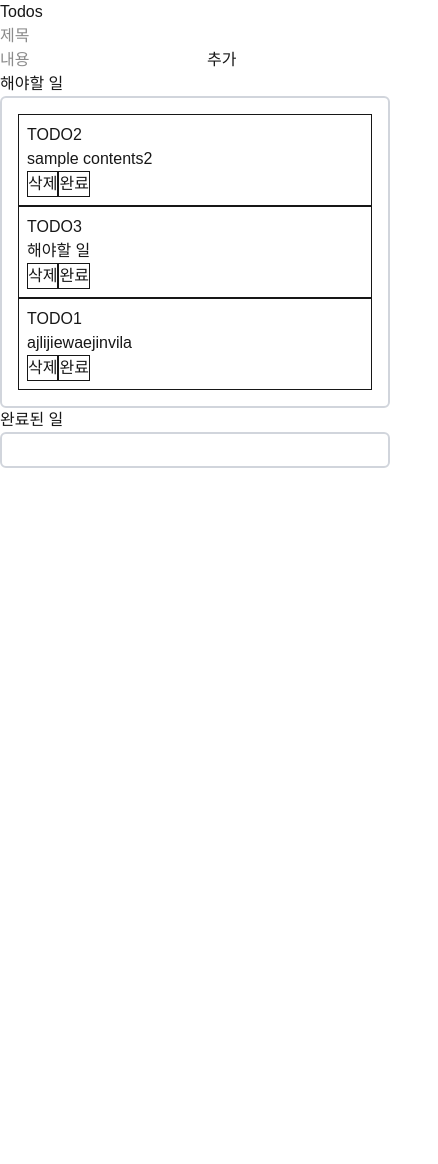
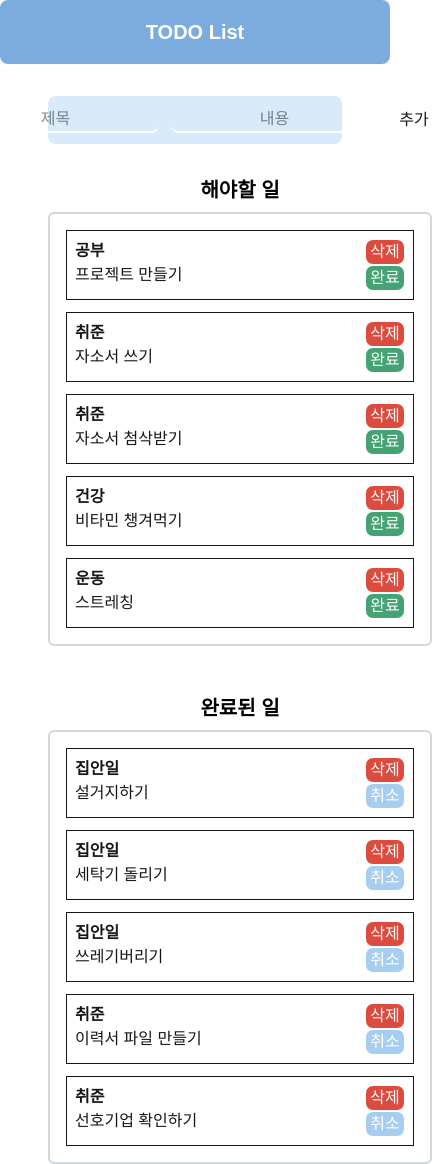
Before and after one commit to soo0297/react-intern-project, a Next.js app: page / in a window 390 px wide. Shown: the whole page, 438 px wide, since content can reach past the window. Before the commit the page ends 844 px from the top, so only its background shows below. Built offline with nearby package versions, Linux system fonts and the light colour scheme; data requests are answered from the project's data file.

Commit message:
반응형 tailwindCSS 적용

```diff
--- a/db.json
+++ b/db.json
@@ -1,21 +1,63 @@
 {
   "todos": [
     {
-      "id": "2",
-      "title": "TODO2",
-      "contents": "sample contents2",
+      "id": "cd8c",
+      "title": "집안일",
+      "contents": "설거지하기",
+      "completed": true
+    },
+    {
+      "id": "3406",
+      "title": "집안일",
+      "contents": "세탁기 돌리기",
+      "completed": true
+    },
+    {
+      "id": "4ade",
+      "title": "집안일",
+      "contents": "쓰레기버리기",
+      "completed": true
+    },
+    {
+      "id": "2ebe",
+      "title": "공부",
+      "contents": "프로젝트 만들기",
       "completed": false
     },
     {
-      "id": "53df",
-      "title": "TODO3",
-      "contents": "해야할 일",
+      "id": "8dce",
+      "title": "취준",
+      "contents": "자소서 쓰기",
       "completed": false
     },
     {
-      "id": "e75e",
-      "title": "TODO1",
-      "contents": "ajlijiewaejinvila",
+      "id": "94ae",
+      "title": "취준",
+      "contents": "자소서 첨삭받기",
+      "completed": false
+    },
+    {
+      "id": "3c75",
+      "title": "취준",
+      "contents": "이력서 파일 만들기",
+      "completed": true
+    },
+    {
+      "id": "eb25",
+      "title": "취준",
+      "contents": "선호기업 확인하기",
+      "completed": true
+    },
+    {
+      "id": "2306",
+      "title": "건강",
+      "contents": "비타민 챙겨먹기",
+      "completed": false
+    },
+    {
+      "id": "b937",
+      "title": "운동",
+      "contents": "스트레칭",
       "completed": false
     }
   ]
--- a/src/app/page.tsx
+++ b/src/app/page.tsx
@@ -32,54 +32,77 @@ const TodosPage = () => {
   const completedList = todos.filter((todo) => todo.completed);
 
   return (
+    <div className="flex flex-col">
+      <div className="w-full bg-[#7cabdd] h-16 md:h-20 xl:h-24 flex justify-center items-center mb-8 rounded-lg">
+        <h1 className="font-bold text-white text-xl md:text-3xl xl:text-5xl">
+          TODO List
+        </h1>
+      </div>
+      <div className="px-12">
+        <div className="bg-[#d9ebfa] rounded-lg h-12 md:h-16 xl:h-20 flex justify-center items-center px-2 mb-8">
+          <InputForm />
+        </div>
+        <div className="flex flex-col md:flex-row xl:flex-row justify-center gap-12">
+          <div className="w-96 mx-auto">
+            <h2 className="font-bold text-black text-xl text-center mb-2">
+              해야할 일
+            </h2>
+            <ul className="border-2 border-gray-300 rounded-md p-4 flex flex-col gap-3">
+              {todosList.map((todo) => (
+                <li key={todo.id} className="flex justify-between border p-2">
                   <div>
-      <h1>Todos</h1>
-
-      <InputForm />
-
-      <h2>해야할 일</h2>
-      <ul className="border-2 border-gray-300 rounded-md p-4">
-        {todosList.map((todo) => (
-          <li key={todo.id} className="border p-2">
-            <h3>{todo.title}</h3>
+                    <h3 className="font-bold">{todo.title}</h3>
                     <p>{todo.contents}</p>
+                  </div>
+                  <div className="flex flex-col">
                     <button
-              className="border"
+                      className="w-10 border rounded-lg bg-[#db4c3f] text-white"
                       onClick={() => deleteTodoMutation.mutate(todo.id)}
                     >
                       삭제
                     </button>
                     <button
-              className="border"
+                      className="w-10 border rounded-lg bg-[#44a273] text-white"
                       onClick={() => toggleTodoMutation.mutate(todo)}
                     >
                       완료
                     </button>
+                  </div>
                 </li>
               ))}
             </ul>
-
-      <h2>완료된 일</h2>
-      <ul className="border-2 border-gray-300 rounded-md p-4">
+          </div>
+          <div className="w-96 mx-auto">
+            <h2 className="font-bold text-black text-xl text-center mb-2">
+              완료된 일
+            </h2>
+            <ul className="border-2 border-gray-300 rounded-md p-4 flex flex-col gap-3">
               {completedList.map((todo) => (
-          <li key={todo.id} className="border p-2">
-            <h3>{todo.title}</h3>
+                <li key={todo.id} className="flex justify-between border p-2">
+                  <div>
+                    <h3 className="font-bold">{todo.title}</h3>
                     <p>{todo.contents}</p>
+                  </div>
+                  <div className="flex flex-col">
                     <button
-              className="border"
+                      className="w-10 border rounded-lg bg-[#db4c3f] text-white"
                       onClick={() => deleteTodoMutation.mutate(todo.id)}
                     >
                       삭제
                     </button>
                     <button
-              className="border"
+                      className="w-10 border rounded-lg bg-[#a8ceef] text-white"
                       onClick={() => toggleTodoMutation.mutate(todo)}
                     >
                       취소
                     </button>
+                  </div>
                 </li>
               ))}
             </ul>
+          </div>
+        </div>
+      </div>
     </div>
   );
 };
--- a/src/components/InputForm.tsx
+++ b/src/components/InputForm.tsx
@@ -22,20 +22,25 @@ const InputForm = () => {
   };
 
   return (
-    <form onSubmit={handleSubmit}>
+    <form
+      onSubmit={handleSubmit}
+      className="flex justify-center items-center gap-3"
+    >
       <input
         type="text"
         placeholder="제목"
         value={title}
         onChange={(e) => setTitle(e.target.value)}
+        className="text-center border-b-2 border-white rounded-lg"
       />
       <input
         type="text"
         placeholder="내용"
         value={contents}
         onChange={(e) => setContents(e.target.value)}
+        className="text-center border-b-2 border-white rounded-lg"
       />
-      <button>추가</button>
+      <button className="bg-white w-12 h-8 rounded-lg">추가</button>
     </form>
   );
 };
--- a/tailwind.config.ts
+++ b/tailwind.config.ts
@@ -9,7 +9,6 @@ const config: Config = {
       screens: {
         sm: "320px", // 모바일 (기본값)
         md: "420px", // 넓은 모바일
-        lg: "768px", // 태블릿
         xl: "1024px", // 데스크톱
       },
     },
```
Lines whose indentation alone changed are shown as unchanged.
